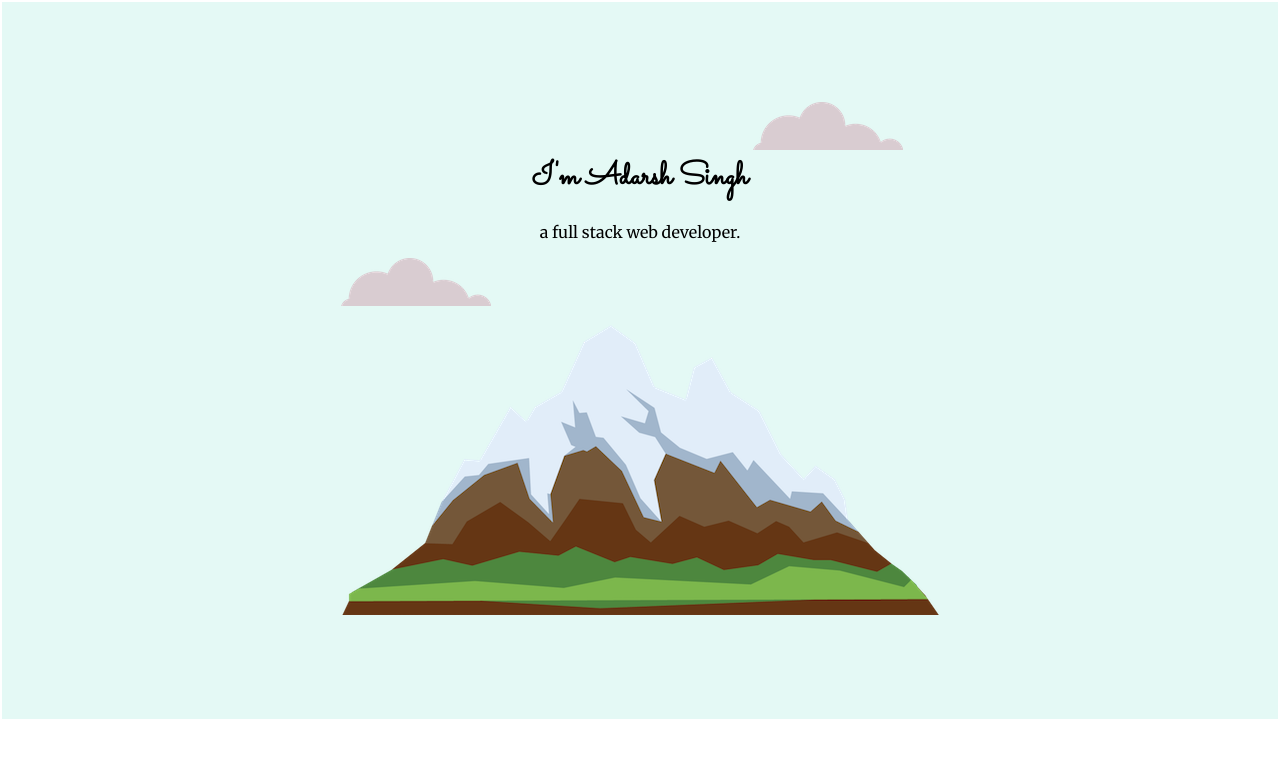
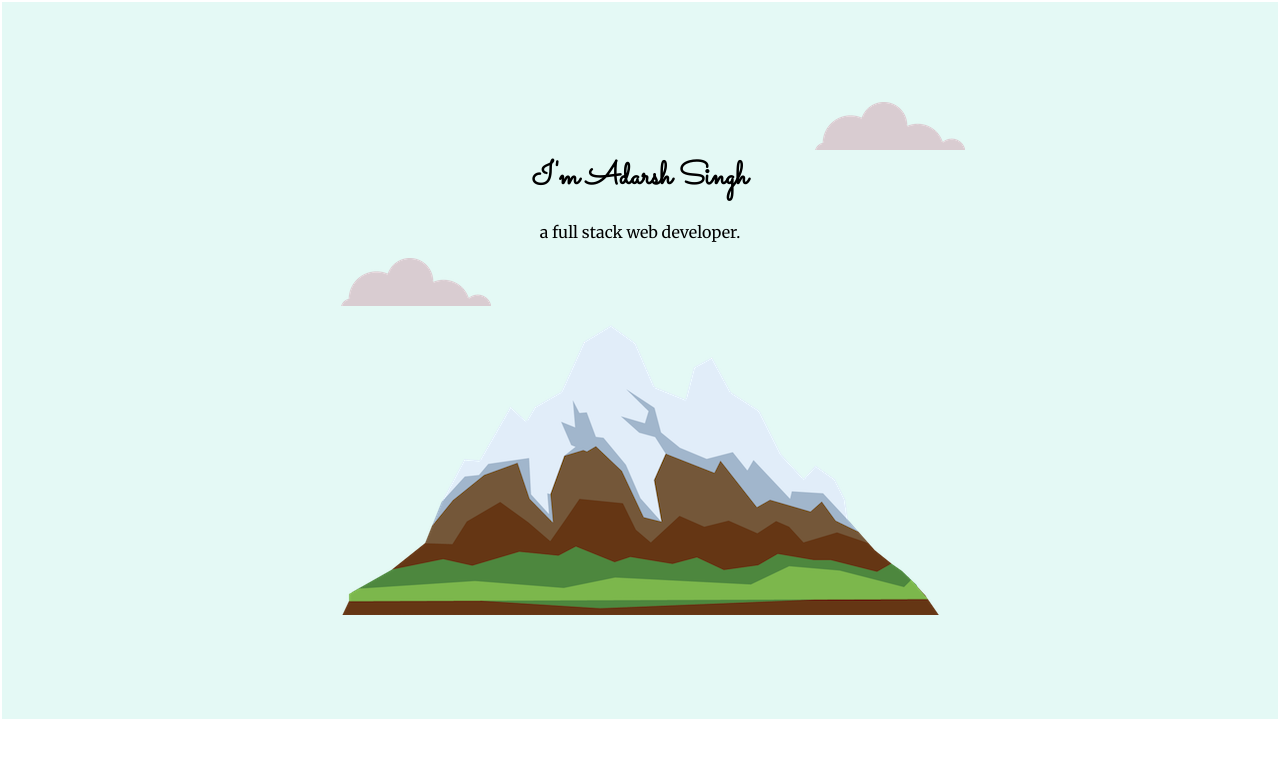
Before and after one commit to adarshsingh08/Personal-website, a plain HTML site: page index.html in a window 1280 px wide. Drawn offline with Linux system fonts and the light colour scheme.

Commit message:
Update style.css

```diff
--- a/css/style.css
+++ b/css/style.css
@@ -11,7 +11,7 @@ h1{
 }
 .cloud1{
     position: relative;
-    margin-left: 35%;
+    margin-left: 500px;
 }
 .cloud2{
     position: absolute;
```
